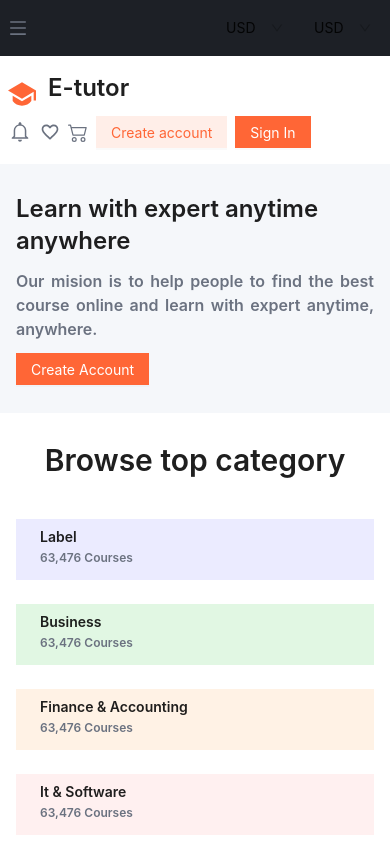
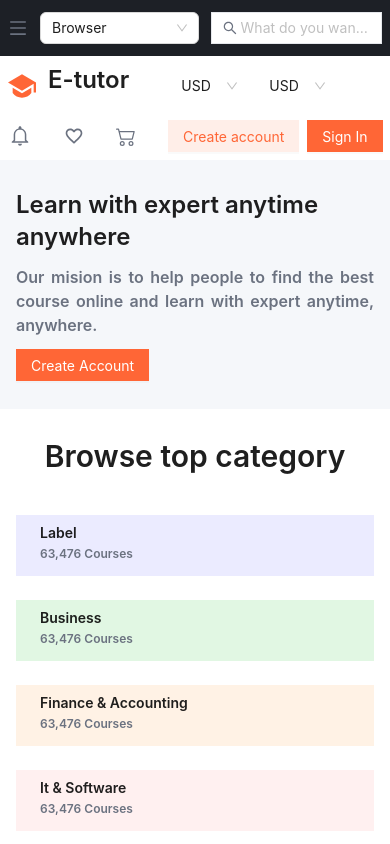
Before and after one commit to Ramakm/E-tutor, a Next.js app: page / in a window 390 px wide. Shown: the top 844 px of the page. Built offline with nearby package versions, Linux system fonts and the light colour scheme.

Commit message:
Top Header Responsive

```diff
--- a/src/components/Layouts/Header.tsx
+++ b/src/components/Layouts/Header.tsx
@@ -6,7 +6,7 @@ import { RiGraduationCapFill } from "react-icons/ri";
 import { MdFavoriteBorder } from "react-icons/md";
 import { BsCart2 } from "react-icons/bs";
 import { IoMdNotificationsOutline } from "react-icons/io";
-import { Select, Button, Space ,Typography} from "antd";
+import { Select, Button, Space, Typography } from "antd";
 import { SearchOutlined } from "@ant-design/icons";
 import { Input } from "antd";
 const TopBar = dynamic(() => import("@/components/Layouts/Topbar"), {
@@ -40,15 +40,40 @@ const Header = () => {
     <>
       <TopBar />
       <div
-        className={`${activeNav} py-4 lg:px-14 md:px-6 sm:px-5 px-2 bg-neutral`}
+        className={`${activeNav} py-2 lg:px-14 md:px-6 sm:px-5 px-2 bg-neutral`}
       >
-        <div className="flex justify-between flex-wrap items-center">
+        <div className="flex justify-between flex-wrap gap-3 items-center">
           {/*--- Left Info ---*/}
           <div className="flex items-center gap-10">
             <Link href={"/"} className="flex items-center gap-3">
               <RiGraduationCapFill className="inline w-7 h-7 text-primary" />
               <Title level={3}>E-tutor</Title>
             </Link>
+            {/*--- Language Section ---*/}
+            <div className="lg:hidden block">
+              <Space>
+                <Select
+                  defaultValue="USD"
+                  style={{ width: 80 }}
+                  bordered={false}
+                  options={[
+                    { value: "USD", label: "USD" },
+                    { value: "bangla", label: "Bangla" },
+                    { value: "hindi", label: "Hindi" },
+                  ]}
+                />
+                <Select
+                  defaultValue="USD"
+                  style={{ width: 80, color: "#fff !important" }}
+                  bordered={false}
+                  options={[
+                    { value: "USD", label: "USD" },
+                    { value: "bangla", label: "Bangla" },
+                    { value: "hindi", label: "Hindi" },
+                  ]}
+                />
+              </Space>
+            </div>
             {/*--- Search field ---*/}
             <div className="lg:block hidden">
               <div className="flex items-center gap-3">
@@ -75,7 +100,7 @@ const Header = () => {
             </div>
           </div>
           {/*---- Right Info ---*/}
-          <div className="flex items-center lg:gap-6 md:gap-4 gap-2">
+          <div className="flex items-center lg:gap-6 md:gap-4 gap-8">
             <IoMdNotificationsOutline className="inline w-6 h-6 text-gray-500 cursor-pointer" />
             <MdFavoriteBorder className="inline w-5 h-5 text-gray-500 cursor-pointer" />
             <BsCart2 className="inline w-5 h-5 text-gray-500 cursor-pointer" />
--- a/src/components/Layouts/Topbar.tsx
+++ b/src/components/Layouts/Topbar.tsx
@@ -4,6 +4,7 @@ import { AiOutlineMenu } from "react-icons/ai";
 import { Select, Drawer, Space, Typography, Input } from "antd";
 import { SearchOutlined } from "@ant-design/icons";
 import { RiGraduationCapFill } from "react-icons/ri";
+import { AiOutlineClose } from "react-icons/ai";
 const { Title } = Typography;
 
 const links = [
@@ -43,17 +44,20 @@ const TopBar = () => {
               onClose={() => setOpen(false)}
               open={open}
             >
+              <div className="flex justify-between items-center">
                 <Link href={"/"} className="flex items-center gap-3">
                   <RiGraduationCapFill className="inline w-7 h-7 text-primary" />
                   <Title level={3} className="text-neutral">
                     E-tutor
                   </Title>
                 </Link>
-              <ul className="capitalize">
+                <AiOutlineClose onClick={()=>setOpen(false)} className="inline w-7 h-7 p-1 text-red-500 cursor-pointer border rounded-full"/>
+              </div>
+              <ul className="capitalize float-left">
                 {links.map((link) => (
                   <li
                     key={link?.name}
-                    className={`text-sm hover:text-neutral duration-200 ease-in-out my-3 ${
+                    className={`text-base hover:text-neutral duration-200 ease-in-out my-3 ${
                       activeLink === link?.name ? activeColor : inactiveColor
                     }`}
                     onClick={() => {
@@ -65,27 +69,6 @@ const TopBar = () => {
                   </li>
                 ))}
               </ul>
-              <div className="space-y-4">
-                <Select
-                  style={{ width: "100%", border: 0, borderRadius: 0 }}
-                  className={
-                    "border border-gray-200 focus:outline-none focus:border-primary rounded-none"
-                  }
-                  defaultValue="Browser"
-                  options={[
-                    { label: "Browser", value: "browser" },
-                    { label: "Browser One", value: "browser-one" },
-                    { label: "Browser Two", value: "browser-two" },
-                  ]}
-                />
-                <Input
-                  placeholder="What do you want to learn.."
-                  className={
-                    "border border-gray-600 focus:outline-none focus:border-primary rounded-none bg-secondary-100"
-                  }
-                  prefix={<SearchOutlined className="text-gray-500" />}
-                />
-              </div>
             </Drawer>
             <div className="lg:block hidden">
               <ul className="flex items-center gap-6 capitalize">
@@ -103,8 +86,33 @@ const TopBar = () => {
               </ul>
             </div>
           </div>
+          {/*--- Middle Search bar ---*/}
+          <div className="lg:hidden block">
+            <div className="flex items-center gap-3">
+              <Select
+                style={{ width: "100%", border: 0, borderRadius: 0 }}
+                className={
+                  "border border-gray-200 focus:outline-none focus:border-primary rounded-none"
+                }
+                defaultValue="Browser"
+                options={[
+                  { label: "Browser", value: "browser" },
+                  { label: "Browser One", value: "browser-one" },
+                  { label: "Browser Two", value: "browser-two" },
+                ]}
+              />
+              <Input
+                style={{ width: "100%" }}
+                placeholder="What do you want to learn.."
+                className={
+                  "border border-gray-200 focus:outline-none focus:border-primary rounded-none text-neutral"
+                }
+                prefix={<SearchOutlined className="text-gray-500" />}
+              />
+            </div>
+          </div>
           {/*---- Right Info ----*/}
-          <div>
+          <div className="lg:block hidden">
             <Space>
               <Select
                 defaultValue="USD"
```
Lines whose indentation alone changed are shown as unchanged.
